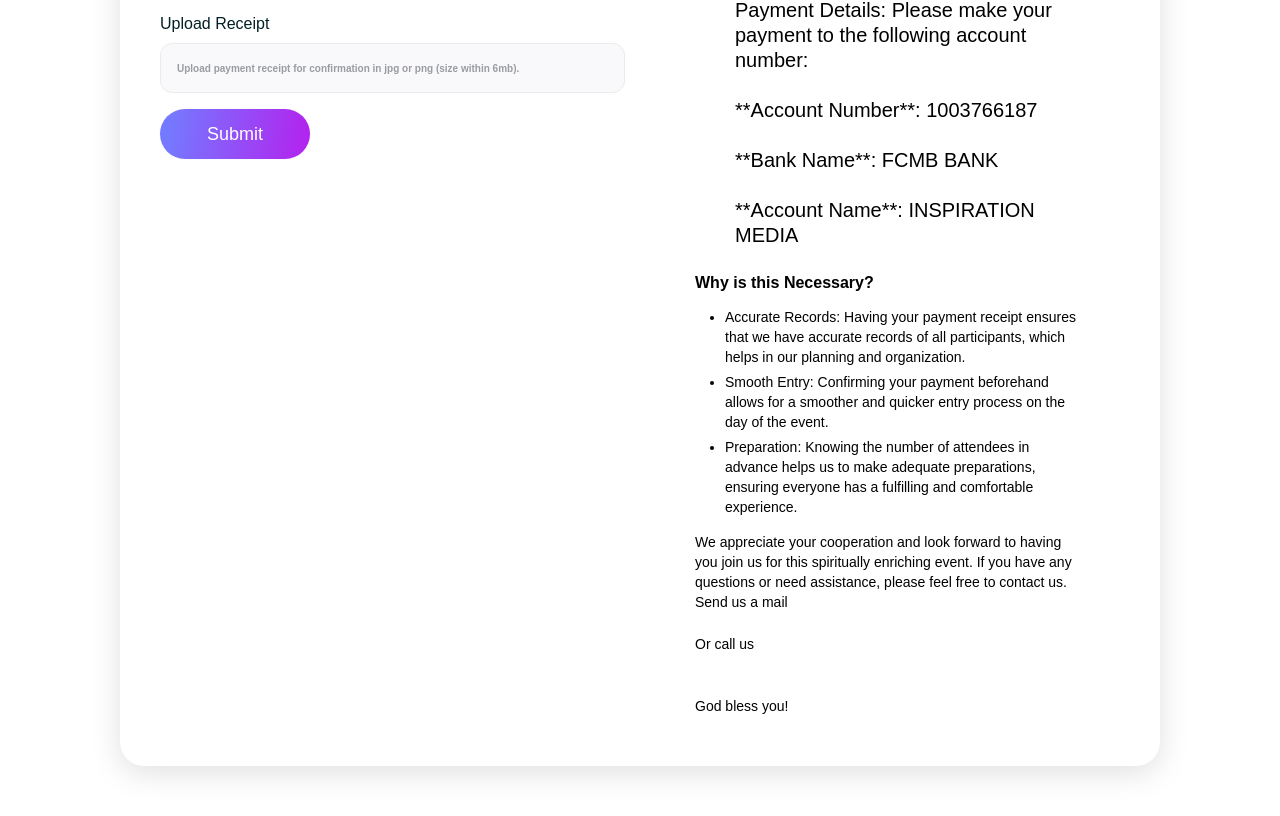
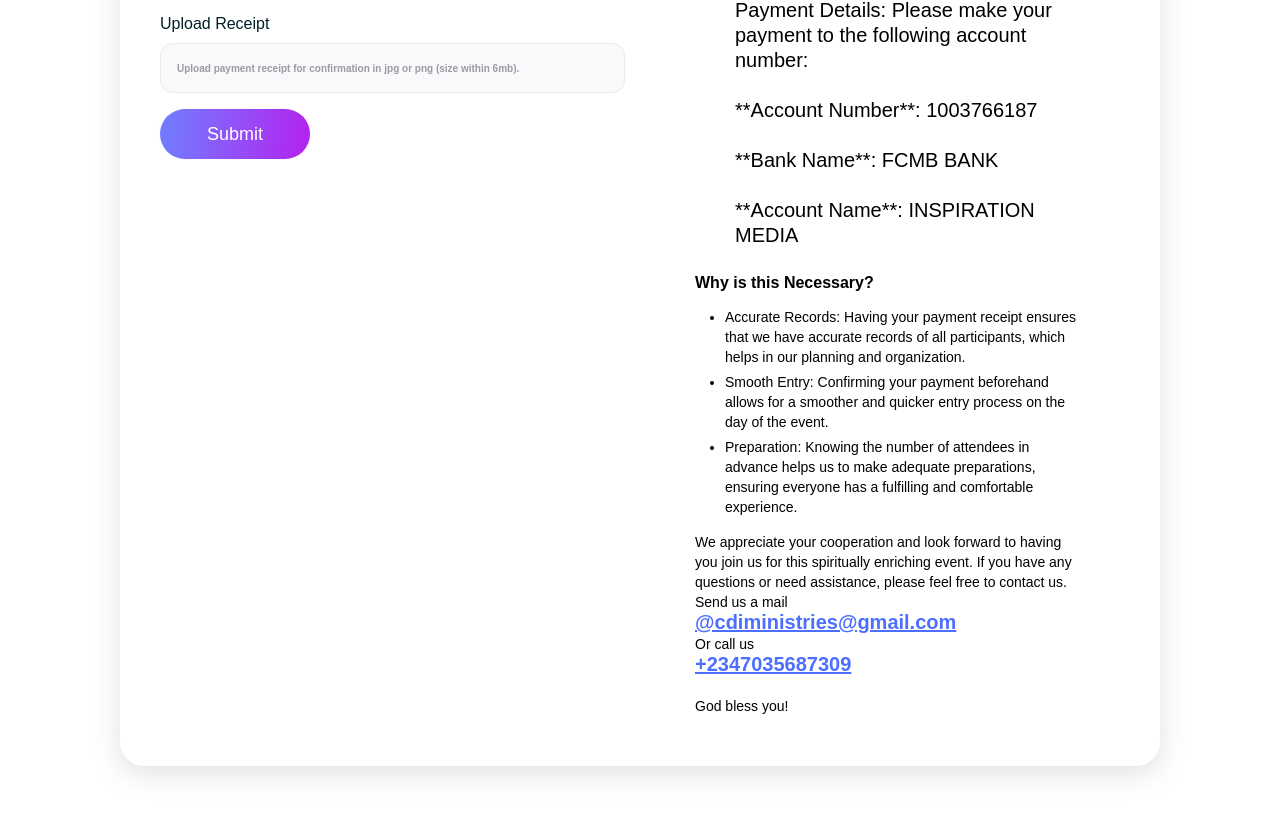
Before and after one commit to charles-ekube/cdi-nation, a React (Create React App) app: page / in a window 1280 px wide. Shown: the part 1398-2214 px from the top of the page. Built offline with nearby package versions, Linux system fonts and the light colour scheme.

Commit message:
fix:colors for mail and number

```diff
--- a/src/components/home/RegistrationSection.js
+++ b/src/components/home/RegistrationSection.js
@@ -229,11 +229,11 @@ const RegistrationSection = ({ props, scroll }) => {
                         </ul>
                         <p>We appreciate your cooperation and look forward to having you join us for this spiritually enriching event. If you have any questions or need assistance, please feel free to contact us.
                             <br /> Send us a mail <br />
-                            <a href="mailto:cdiministries@gmail.com" className="boldText f20">
+                            <a href="mailto:cdiministries@gmail.com" className="boldText f20" style={{color:'rgba(76, 111, 255, 1)', textDecoration:'underline'}}>
                                 @cdiministries@gmail.com
                             </a>
                             <br /> Or call us <br />
-                            <a href="tel:+2347035687309" className="boldText f20">
+                            <a href="tel:+2347035687309" className="boldText f20" style={{color:'rgba(76, 111, 255, 1)', textDecoration:'underline'}}>
                                 +2347035687309
                             </a>
 
```
